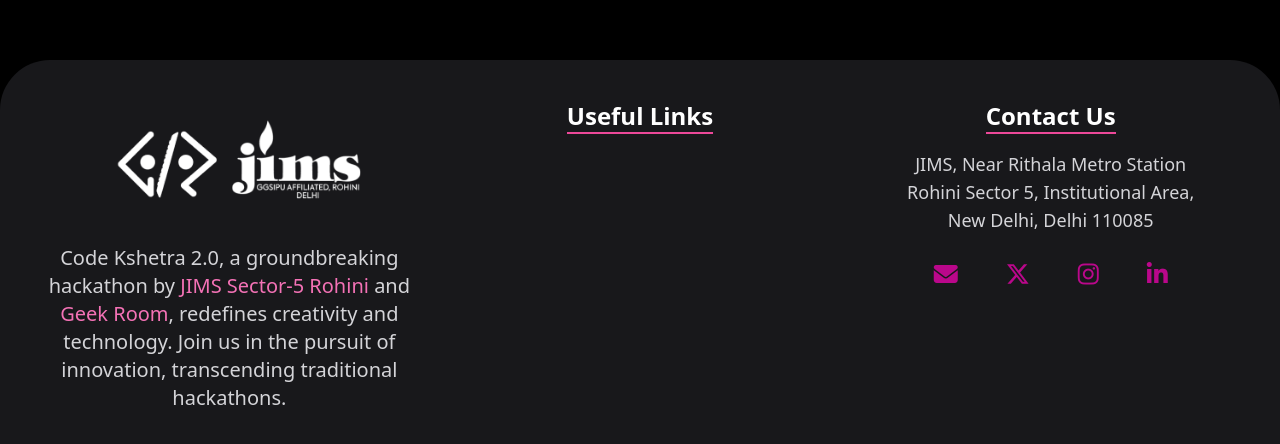
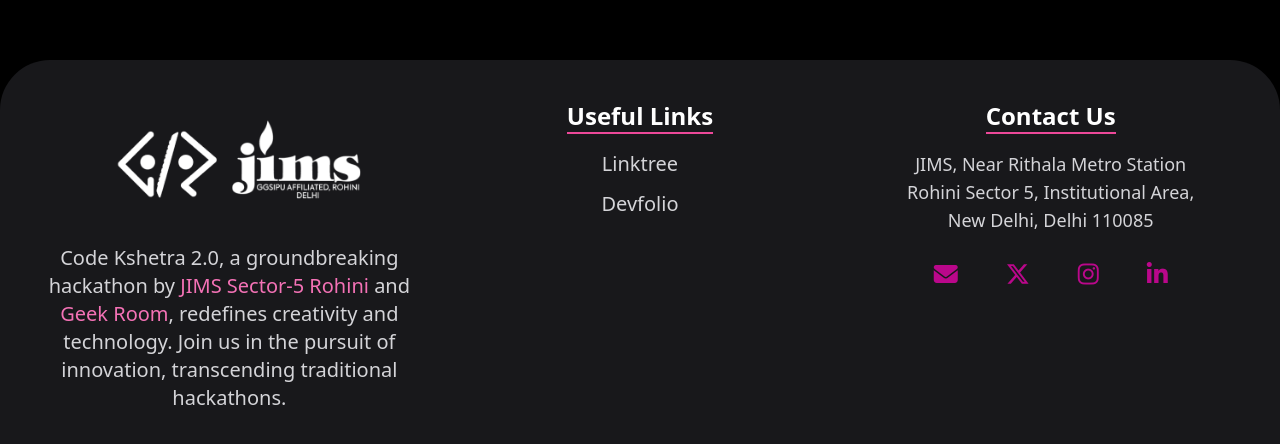
Before and after one commit to THEGAMECHANGER416/CodeKshetra2.0, a React (Vite) app: page / in a window 1280 px wide. Shown: the part 6720-7164 px from the top of the page. Built offline with nearby package versions, Linux system fonts and the light colour scheme.

Commit message:
Footer 2.0

```diff
--- a/src/components/custom/Footer.tsx
+++ b/src/components/custom/Footer.tsx
@@ -39,11 +39,24 @@ const Footer = () => {
           <h3 className="text-lg md:text-xl lg:text-2xl font-semibold text-white mb-4 border-b-2 border-pink-500 inline-block">
             Useful Links
           </h3>
-          {/* <ul className="list-none">
-            <li><a href="#" className="hover:text-white">Link 1</a></li>
-            <li><a href="#" className="hover:text-white">Link 2</a></li>
-            <li><a href="#" className="hover:text-white">Link 3</a></li>
-          </ul> */}
+          <ul className="list-none space-y-3">
+            <li>
+              <a
+                href="https://linktr.ee/geekroom"
+                className="text-base md:text-lg lg:text-xl transition-colors duration-200 ease-in-out text-zinc-300 hover:text-pink-400"
+              >
+                Linktree
+              </a>
+            </li>
+            <li>
+              <a
+                href="https://code-kshetra-2.devfolio.co/"
+                className="text-base md:text-lg lg:text-xl transition-colors duration-200 ease-in-out text-zinc-300 hover:text-pink-400"
+              >
+                Devfolio
+              </a>
+            </li>
+          </ul>
         </div>
 
         <div className="w-full md:w-1/3 text-center">
```
